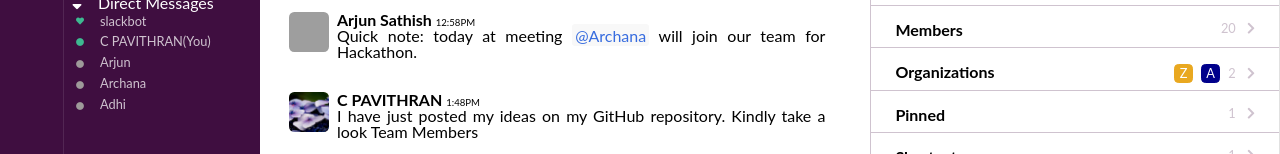
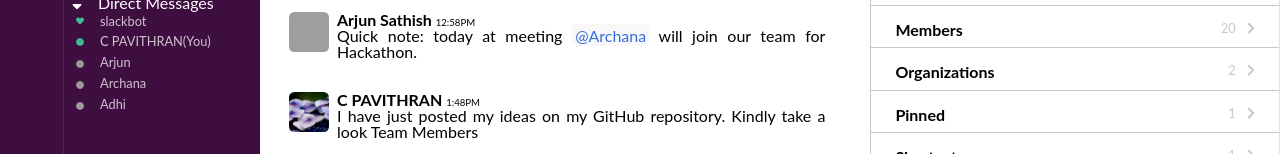
Before and after one commit to Pavithran0705/Slackclone, a plain HTML site: page index.html in a window 1280 px wide. Shown: the part 390-544 px from the top of the page. Drawn offline with Linux system fonts and the light colour scheme; grey boxes are pictures that could not be loaded.

Commit message:
Update index.html

```diff
--- a/index.html
+++ b/index.html
@@ -384,8 +384,7 @@
               <article class="other-section-header">
                 <h4>Organizations</h4>
                 <div>
-                  <span class="zenith-org">Z</span>
-                  <span class="acme-org">A</span>
+
                   <span> 2 <i class="fas fa-chevron-right"></i></span>
                 </div>
               </article>
```
